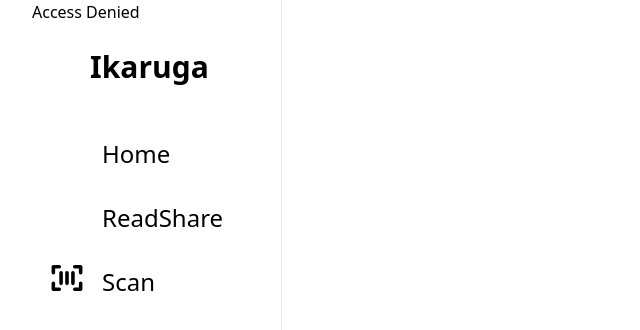
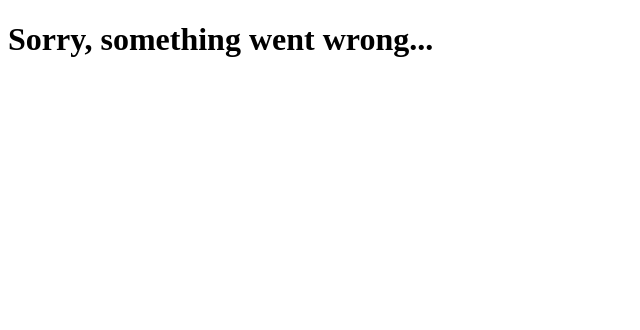
Before and after one commit to yasanhehe/ikaruga, a Next.js app: page /access-denied in a window 1280 px wide. Shown: the top 330 px of the page, without its empty margins (0-640 px from the left). Built offline with nearby package versions, Linux system fonts and the light colour scheme; some icons are missing.

Commit message:
fix denied page

```diff
--- a/src/app/scan/page.tsx
+++ b/src/app/(bar)/scan/page.tsx
@@ -1,6 +1,6 @@
 "use client";
 import { useState } from 'react'
-import { Scanner } from '../../components/Scanner'
+import { Scanner } from '@components/Scanner'
 const Scan = () => {
   const [codes, setCodes] = useState<string[]>([])
     const handleGoogleSearch = (code: string) => {
--- /dev/null
+++ b/src/app/(nobar)/access-denied/page.tsx
@@ -0,0 +1,8 @@
+export default function AccessDenied() {
+  return (
+	<div className="flex flex-col items-center justify-center h-screen">
+	  <h1 className="font-bold text-5xl">Sorry, something went wrong...</h1>
+	  {/*<p className="text-xl">Access Denied</p>*/}
+	</div>
+  );
+}
--- /dev/null
+++ b/src/app/(nobar)/layout.tsx
@@ -0,0 +1,16 @@
+export const metadata = {
+  title: 'Next.js',
+  description: 'Generated by Next.js',
+}
+
+export default function RootLayout({
+  children,
+}: {
+  children: React.ReactNode
+}) {
+  return (
+    <html lang="en">
+      <body>{children}</body>
+    </html>
+  )
+}
--- a/src/app/access-denied/page.tsx
+++ /dev/null
@@ -1,9 +0,0 @@
-const AccessDenied = () => {
-	return (
-		<div>
-			<h1>Access Denied</h1>
-		</div>
-	);
-};
-
-export default AccessDenied;
--- a/src/app/page.tsx
+++ /dev/null
@@ -1,13 +0,0 @@
-// Import ranking component if its done
-import Ranking from '@components/home/ranking/Ranking';
-
-const Home = () => {
-	return (
-		<div className="flex flex-col pt-4 sm:ml-[120px] md:ml-[250px] sm:border-r pb-20 min-h-screen w-full">
-			<span className="px-8 mt-10 font-bold text-3xl">Home(Ranking)</span>
-            <Ranking />
-		</div>
-	)
-}
-
-export default Home;
--- a/src/middleware.ts
+++ b/src/middleware.ts
@@ -14,7 +14,7 @@
 
 	if (!WHITE_IP.includes(ip)) {
 		//redirect先はフルパスで指定する事!
-		return NextResponse.redirect('https://ikaruga-8cml4uj2h-confluences-projects.vercel.app/access-denied');
+		return NextResponse.redirect(new URL('/access-denied', req.url));
 	}
 
 	return res;
```
Also changed, not shown: src/app/(bar)/layout.tsx (renamed from src/app/layout.tsx, +4 -4 lines), src/app/(bar)/page.tsx (added, +13 -0 lines), src/app/(bar)/read-share/page.tsx (renamed from src/app/read-share/page.tsx), 2 other files (tests, documents, lock files or other folders).
